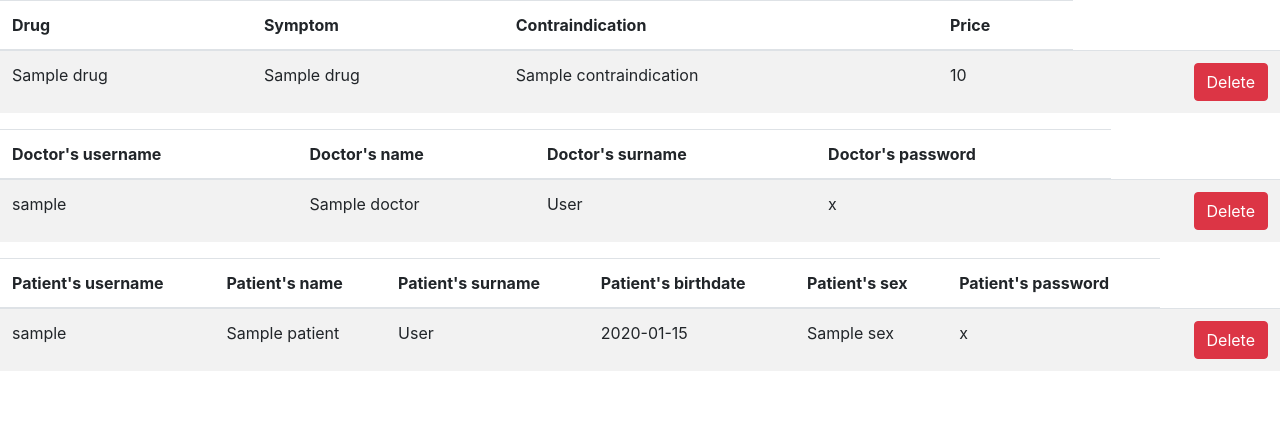
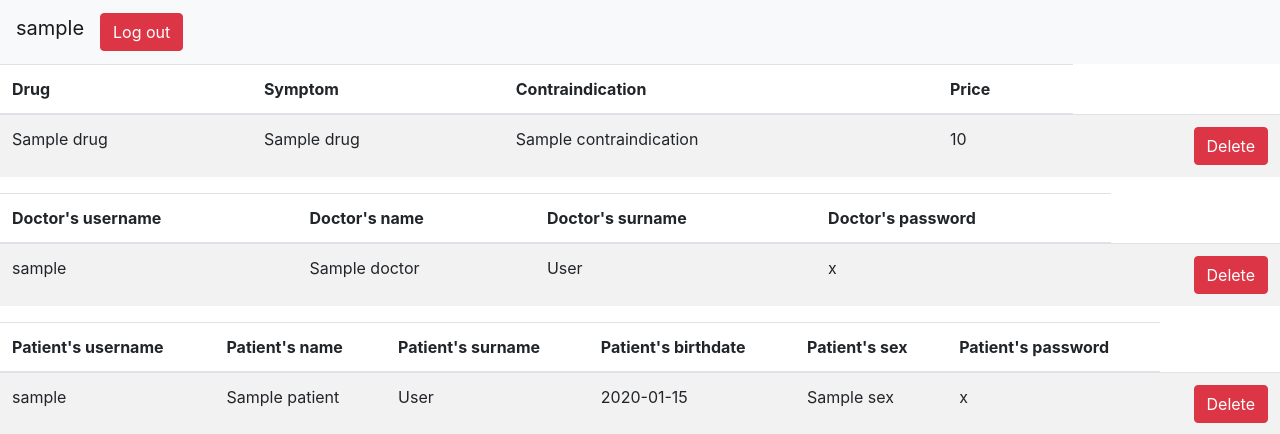
Before and after one commit to Alexandr-gw/kursework, a Flask app: template root/templates/admin_page.html in a window 1280 px wide. Shown: the top 434 px of the page. Run offline with Flask 2, Linux system fonts and the light colour scheme; the template is opened without the code that fills it: most values are stand-ins (such as "Sample title", 1, 10 or a date in 2020); some libraries are stand-ins or nearby versions.

Commit message:
Added navbar to admin

```diff
--- a/root/templates/admin_page.html
+++ b/root/templates/admin_page.html
@@ -8,6 +8,14 @@
 </head>
 <body>
 
+<nav class="navbar navbar-expand-lg navbar-light bg-light">
+    <label class="navbar-brand">{{username}}</label>
+    <div class="collapse navbar-collapse" id="navbarNavAltMarkup">
+        <div class="navbar-nav">
+            <a href="{{url_for('logout')}}" class="btn btn-danger">Log out</a>
+        </div>
+    </div>
+</nav>
 <table class="table table-striped">
     <thead>
     <tr>
```
